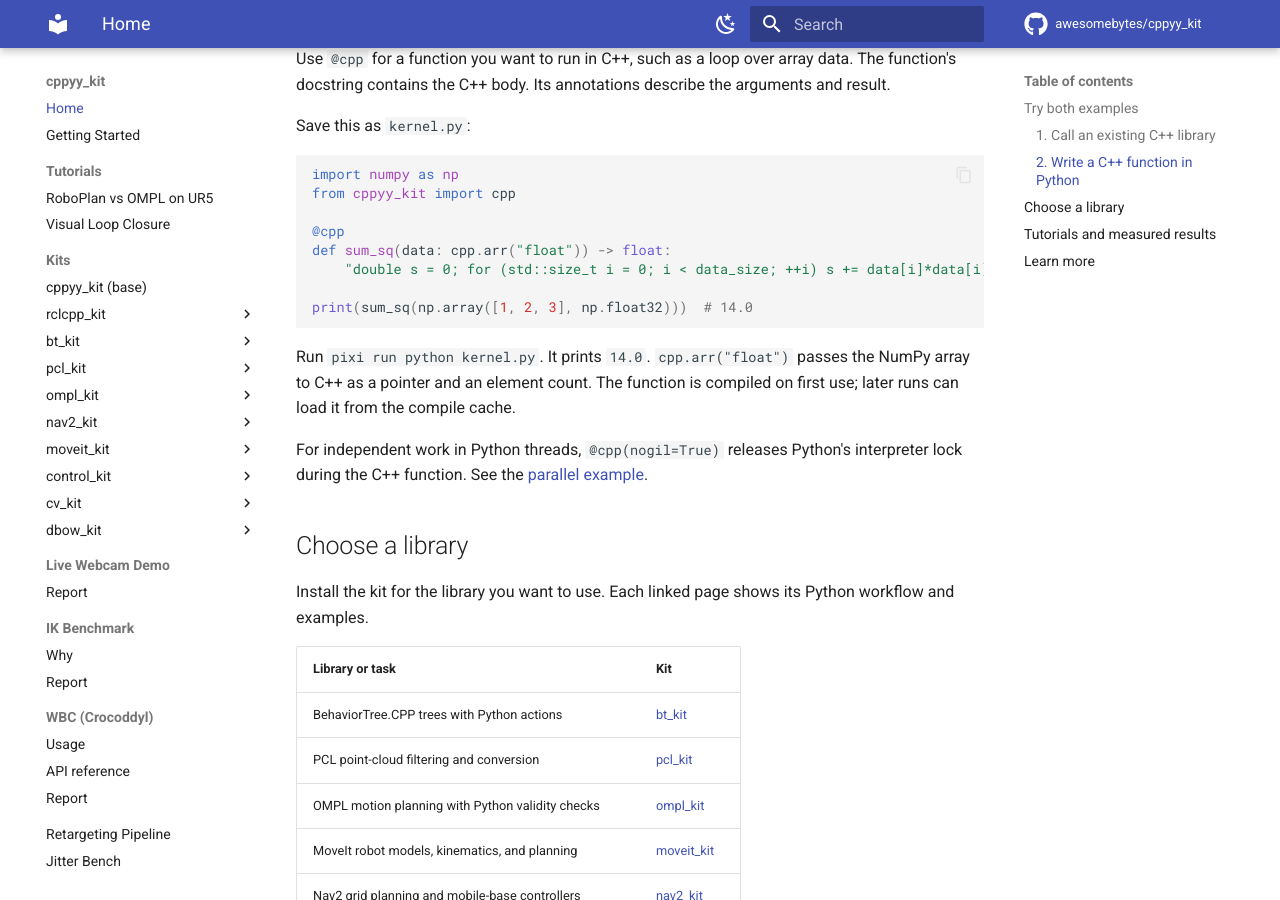
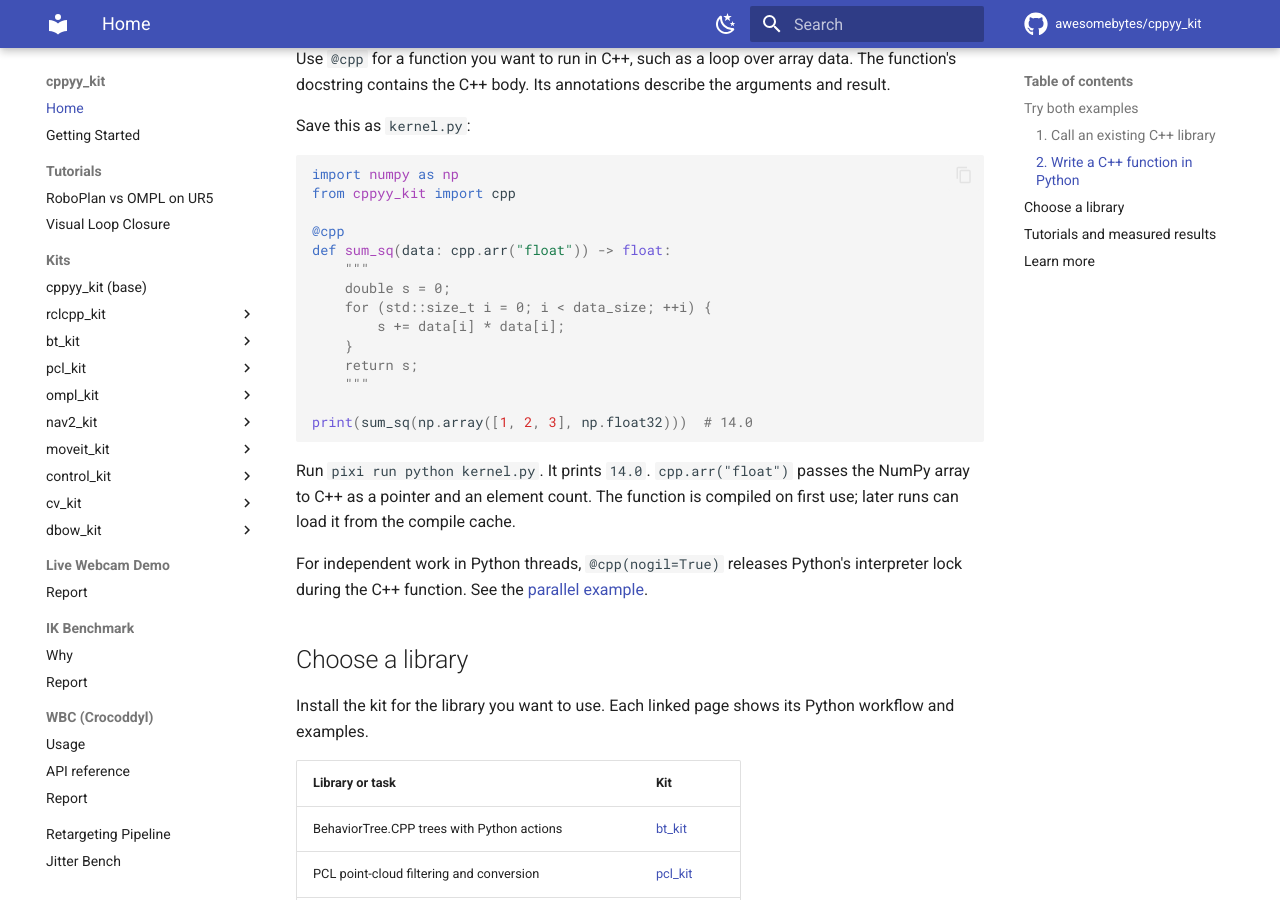
Before and after one commit to awesomebytes/cppyy_kit, an MkDocs documentation site: the page built from mkdocs_site/index.md, in a window 1280 px wide and 900 px high, scrolled down 1201 px. Built offline with MkDocs 1.6.1 and Material for MkDocs 9.7.7, drawn with Linux system fonts in a browser that asks for light colours; comment, search, counter and statistics services are not loaded.

````diff
--- a/mkdocs_site/index.md
+++ b/mkdocs_site/index.md
@@ -67,7 +67,13 @@ from cppyy_kit import cpp
 
 @cpp
 def sum_sq(data: cpp.arr("float")) -> float:
-    "double s = 0; for (std::size_t i = 0; i < data_size; ++i) s += data[i]*data[i]; return s;"
+    """
+    double s = 0;
+    for (std::size_t i = 0; i < data_size; ++i) {
+        s += data[i] * data[i];
+    }
+    return s;
+    """
 
 print(sum_sq(np.array([1, 2, 3], np.float32)))  # 14.0
 ```
````
Also changed, not shown: README.md (+7 -1 lines), WORK_DIARY_2026-10-03.md (+4 -0 lines), mkdocs_site/getting-started.md (+7 -1 lines), mkdocs_site/kits/cppyy_kit.md (+7 -1 lines).
